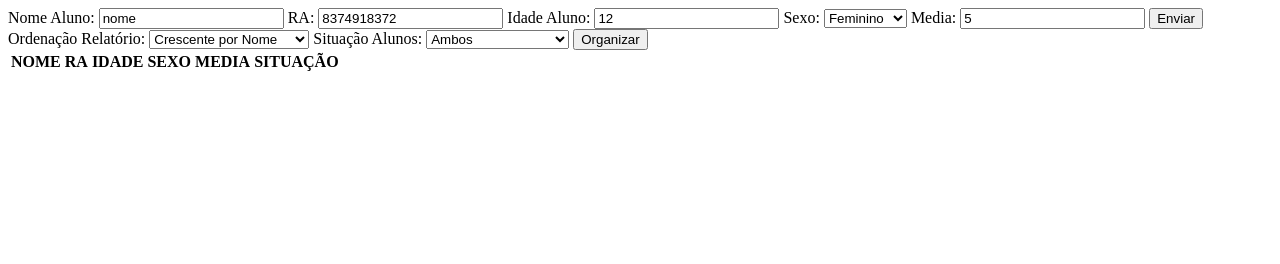
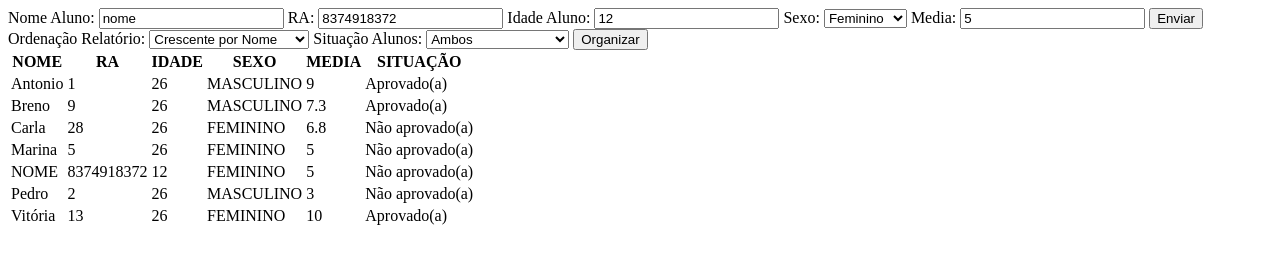
Before and after one commit to AntonioAzevedoC/trabalho1EstruturaDados, a plain HTML site: page index.html in a window 1280 px wide. Both pictures are taken after a click on the button "Enviar". Drawn offline with Linux system fonts and the light colour scheme.

Commit message:
Implementando função: Agora quando um aluno é adicionado, a lista de alunos é atualizada automaticamente para incluir ele, utilizando o último tipo de organização utilizado

```diff
--- a/index.html
+++ b/index.html
@@ -52,7 +52,7 @@
         name="__organizar"
         class="__select-organizacao"
       >
-        <option value="Cresc-Nome">Crescente por Nome</option>
+        <option value="Cresc-Nome" selected>Crescente por Nome</option>
         <option value="Cresc-RA">Crescente por RA</option>
         <option value="Decresc-Nome">Decrescente por Nome</option>
         <option value="Decresc-RA">Decrescente por RA</option>
--- a/js/cadastro.mjs
+++ b/js/cadastro.mjs
@@ -1,10 +1,10 @@
 "use strict";
 
 // Importando array de dados principal
-import { arrDados } from "./dados.mjs";
+import { arrAlunos } from "./dados.mjs";
+import { ultimoSort } from "./dados.mjs";
 
-// Importando função de atualizar tabela
-import atualizarTabela from "./tabela.mjs";
+import { ChamadaOrganizacao } from "./organizar.mjs";
 
 // Função para lidar com envio de dados em cadastro de aluno
 document.querySelector(".__input-btn").addEventListener("click", function () {
@@ -15,9 +15,9 @@ document.querySelector(".__input-btn").addEventListener("click", function () {
   let valorNome = inputElements[0].value.toUpperCase()
     ? inputElements[0].value.toUpperCase()
     : "";
-  let valorRA = String(inputElements[1].value)
-    ? String(inputElements[1].value)
-    : "";
+  let valorRA = Number(inputElements[1].value)
+    ? Number(inputElements[1].value)
+    : 0;
   let valorIdade = inputElements[2].value ? inputElements[2].value : 0;
   let valorSexo = inputElements[3].value ? inputElements[3].value : "F";
   let valorMedia = Number(inputElements[4].value)
@@ -25,7 +25,7 @@ document.querySelector(".__input-btn").addEventListener("click", function () {
     : 0;
 
   // Inserindo dados no array
-  arrDados.push({
+  arrAlunos.push({
     nome: valorNome,
     RA: valorRA,
     idade: valorIdade,
@@ -33,5 +33,9 @@ document.querySelector(".__input-btn").addEventListener("click", function () {
     media: valorMedia,
     resultado: valorMedia > 6 ? true : false, // Media > 6 = aprovado; media < 6 = não aprovado
   });
-  console.log(arrDados);
+
+  // console.log(...ultimoSort);/
+  console.log(arrAlunos);
+
+  ChamadaOrganizacao("e", ...ultimoSort);
 });
--- a/js/dados.mjs
+++ b/js/dados.mjs
@@ -5,41 +5,62 @@
 //   nome: "Pedro Santos Nogueira", // Nome - string (passar .toUppercase())
 //   RA: "13649138726941782", // RA - string (transformar número em string)
 //   idade: 26, // idade - número
-//   sexo: true, // sexo - string
+//   sexo: "MASCULINO", // sexo - string
 //   media: 7.3, // media = número (manter número para fazer calculos)
 //   resultado: true, // resultado = boolean (media > 6 ? true : false)
 // },
-export const arrDados = [
+
+// Array com objetos de alunos
+export const arrAlunos = [
   {
     nome: "Pedro",
-    RA: "2",
+    RA: 2,
     idade: 26,
-    sexo: true,
-    media: 7.3,
+    sexo: "MASCULINO",
+    media: 3,
+    resultado: false,
+  },
+  {
+    nome: "Marina",
+    RA: 5,
+    idade: 26,
+    sexo: "FEMININO",
+    media: 5,
+    resultado: false,
+  },
+  {
+    nome: "Vitória",
+    RA: 13,
+    idade: 26,
+    sexo: "FEMININO",
+    media: 10,
     resultado: true,
   },
   {
-    nome: "Marina",
-    RA: "5",
+    nome: "Breno",
+    RA: 9,
     idade: 26,
-    sexo: true,
-    media: 7.3,
-    resultado: false,
-  },
-  {
-    nome: "Breno",
-    RA: "9",
-    idade: 26,
-    sexo: true,
+    sexo: "MASCULINO",
     media: 7.3,
     resultado: true,
   },
   {
     nome: "Antonio",
-    RA: "1",
+    RA: 1,
     idade: 26,
-    sexo: true,
-    media: 7.3,
+    sexo: "MASCULINO",
+    media: 9,
+    resultado: true,
+  },
+  {
+    nome: "Carla",
+    RA: 28,
+    idade: 26,
+    sexo: "FEMININO",
+    media: 6.8,
     resultado: false,
   },
 ];
+
+// Array que contém os dados da última organização que ocorreu, dado armazenado para adicionar novos alunos automaticamente para tabelas sendo mostradas
+export let ultimoSort = ["Cresc-Nome", "Ambos"];
--- a/js/organizar.mjs
+++ b/js/organizar.mjs
@@ -1,11 +1,13 @@
 "use strict";
 
 // Importando array de dados principal
-import { arrDados } from "./dados.mjs";
+import { arrAlunos } from "./dados.mjs";
+import { ultimoSort } from "./dados.mjs";
 
 // Importando função de atualizar tabela
 import atualizarTabela from "./tabela.mjs";
 
+// Selecionando elemento .__botao-organizar
 const botaoOrganizar = document.querySelector(".__botao-organizar");
 
 // Função Quick-sort para ordenar array que será inserida na tabela
@@ -41,31 +43,48 @@ const quickSortNomeDecrescente = (el1, el2) => el1.nome > el2.nome;
 const quickSortRaCrescente = (el1, el2) => el1.RA < el2.RA;
 const quickSortRaDecrescente = (el1, el2) => el1.RA > el2.RA;
 
-// let quickSortNome function (arrDados, (el1, el2) => el1.nome < el2.nome);
+// Função para chamada de funções de organização
+export const ChamadaOrganizacao = function (e, ordem = "", situacao = "") {
+  let selectOrdem =
+    ordem === "" ? document.querySelector("#__select-ordem").value : ordem;
+  let arrOrdem = selectOrdem.split("-");
 
-// Evento para clique de botão organizar e chamada de função organizar
-botaoOrganizar.addEventListener("click", function () {
-  //   console.log(selectOrdem.value.split("-"), selectSituacao.value);
-  let selectSituacao = document.querySelector("#__select-aprov").value;
-  let selectOrdem = document.querySelector("#__select-ordem");
-  selectOrdem = selectOrdem.value.split("-");
-  console.log(selectSituacao.value);
+  let selectSituacao =
+    situacao === ""
+      ? document.querySelector("#__select-aprov").value
+      : situacao;
 
-  let cresc = selectOrdem[0];
-  let tipo = selectOrdem[1];
+  let cresc = arrOrdem[0];
+  let tipo = arrOrdem[1];
 
+  // Definindo que tipo de organização deve ser feita
   if (cresc === "Cresc" && tipo === "Nome")
-    quickSort(arrDados, quickSortNomeCrescente);
+    // Crescente por nome
+    quickSort(arrAlunos, quickSortNomeCrescente);
   else if (cresc === "Decresc" && tipo === "Nome")
-    quickSort(arrDados, quickSortNomeDecrescente);
+    // Decrescente por nome
+    quickSort(arrAlunos, quickSortNomeDecrescente);
   else if (cresc === "Cresc" && tipo === "RA")
-    quickSort(arrDados, quickSortRaCrescente);
+    // Crescente por RA
+    quickSort(arrAlunos, quickSortRaCrescente);
   else if (cresc === "Decresc" && tipo === "RA")
-    quickSort(arrDados, quickSortRaDecrescente);
+    // Decrescente por RA
+    quickSort(arrAlunos, quickSortRaDecrescente);
 
-  if (selectSituacao === "Ambos") atualizarTabela(arrDados);
+  // Filtrando por aprovação
+  if (selectSituacao === "Ambos") atualizarTabela(arrAlunos);
   else if (selectSituacao === "Aprovados")
-    atualizarTabela(arrDados.filter((a) => a.resultado === true));
+    atualizarTabela(arrAlunos.filter((a) => a.resultado === true));
   else if (selectSituacao === "Reprovados")
-    atualizarTabela(arrDados.filter((a) => a.resultado === false));
-});
+    atualizarTabela(arrAlunos.filter((a) => a.resultado === false));
+
+  // Atualizando dados da última organização feita
+  console.log("a", selectOrdem, "b", selectSituacao);
+
+  ultimoSort.push(selectOrdem, selectSituacao);
+  ultimoSort.splice(0, 2);
+  console.log(ultimoSort);
+};
+
+// Evento para clique de botão organizar chamando "chamadaOrganizacao"
+botaoOrganizar.addEventListener("click", ChamadaOrganizacao);
--- a/js/tabela.mjs
+++ b/js/tabela.mjs
@@ -1,6 +1,6 @@
 "use strict";
 
-import { arrDados } from "./dados.mjs";
+import { arrAlunos } from "./dados.mjs";
 
 const tabela = document.getElementById("__tabela");
 
```
